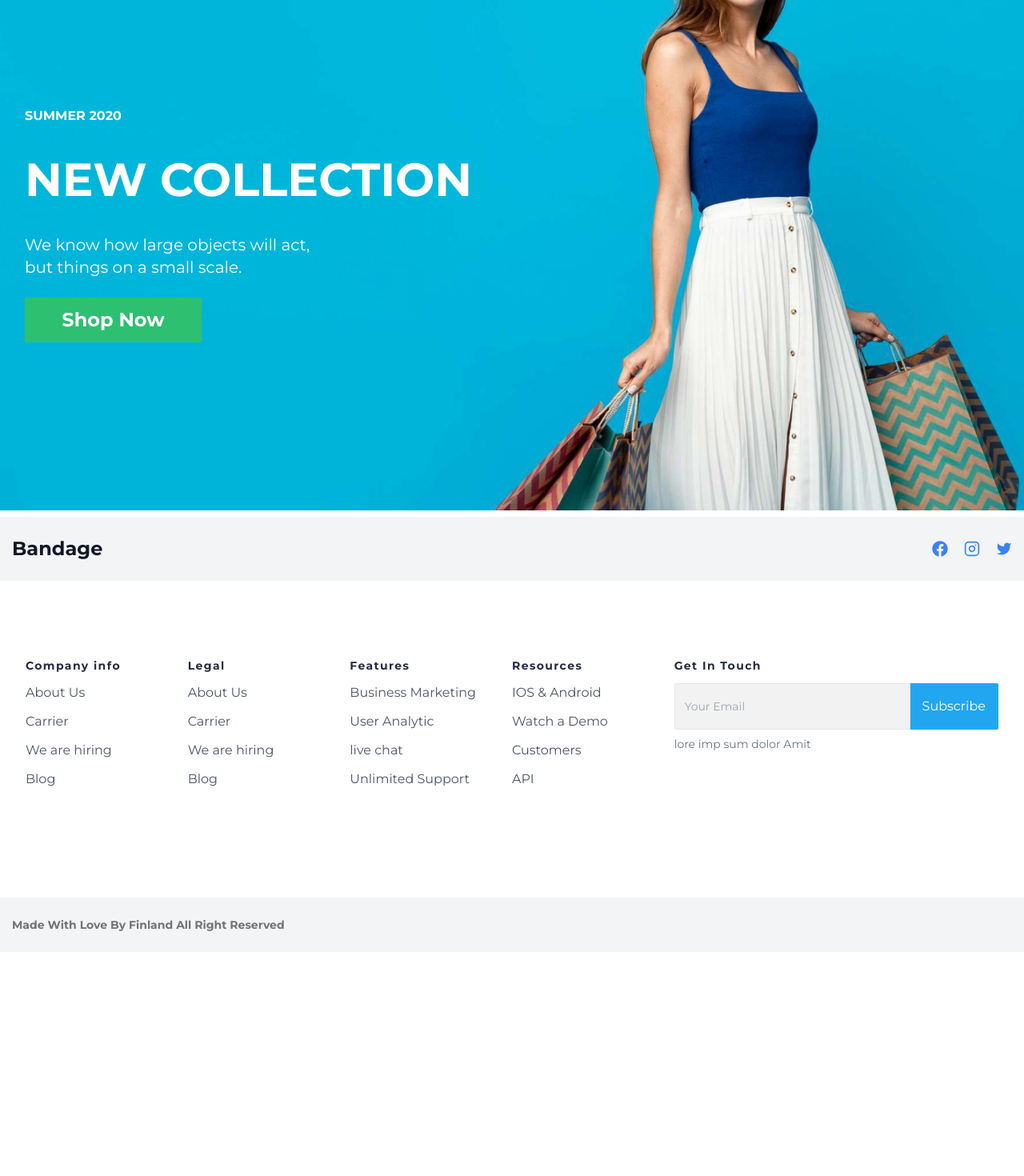
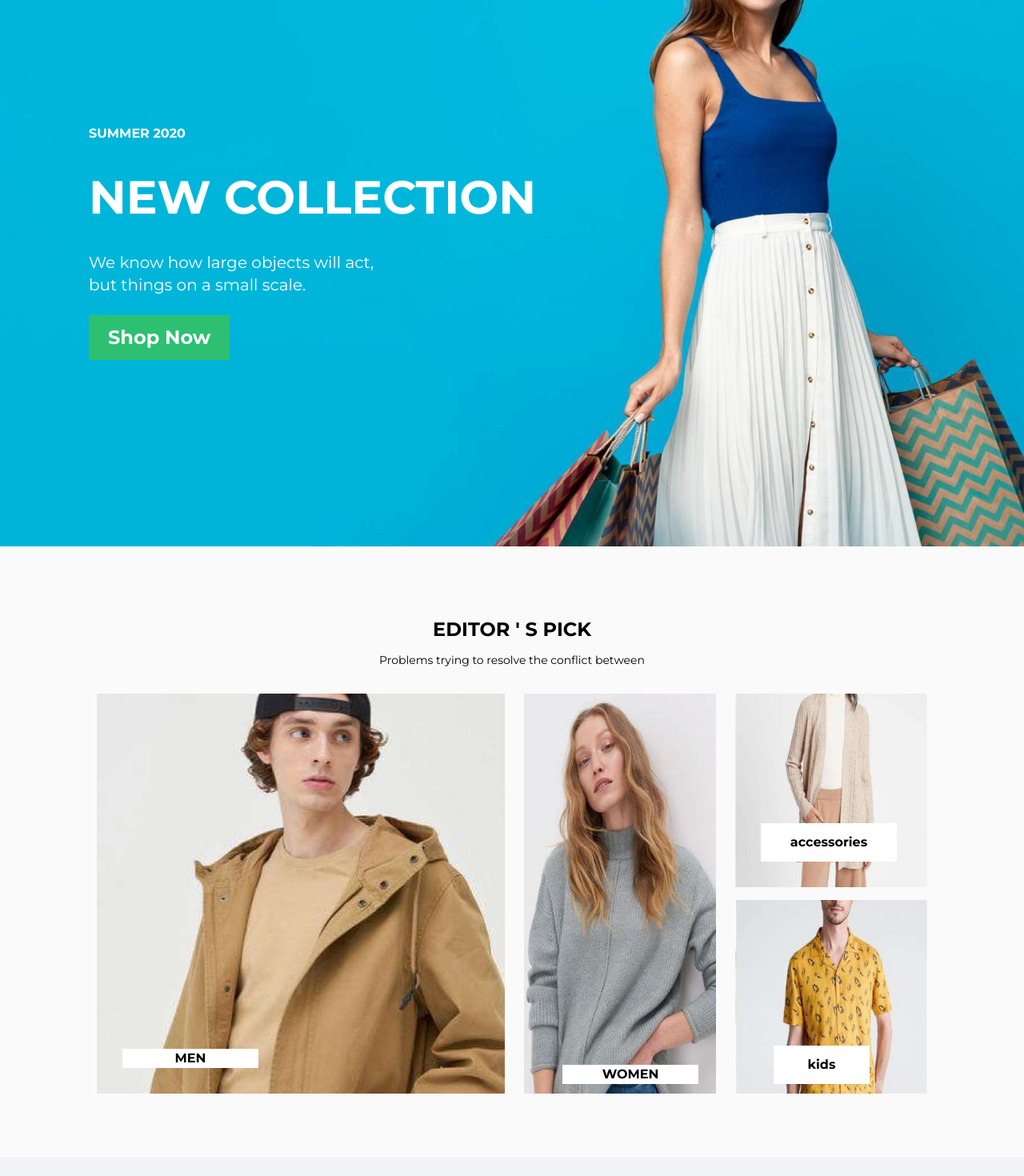
Before and after one commit to abdul-ahad-26/hackathon-2, a Next.js app: page / in a window 1280 px wide. Shown: the part 200-1670 px from the top of the page at 80% size. Before the commit the page ends 1390 px from the top, so only its background shows below. Built offline with nearby package versions, Linux system fonts and the light colour scheme.

Commit message:
corrected errors and made editors pick

```diff
--- a/src/app/components/EditorsPick.tsx
+++ b/src/app/components/EditorsPick.tsx
@@ -2,22 +2,41 @@ import React from 'react'
 
 const EditorsPick = () => {
     return (
-        <div className='flex flex-col w-full px-4 items-center justify-center'>
-            <div className='bg-cover bg-center row-span-1 ' style={{
-                backgroundImage: "url('/men.png')"
-            }}></div>
-            <div className='bg-cover bg-center row-span-1' style={{
-                backgroundImage: "url('/women.png')"
-            }}></div>
-            <div className="flex flex-col gap-2">
-            <div className='bg-cover bg-center row-span-1' style={{
-                backgroundImage: "url('/accessories.png')"
-            }}></div>
-            <div className='bg-cover bg-center row-span-1' style={{
-                backgroundImage: "url('/kids.png')"
-            }}></div>
+        <div className='bg-[#FAFAFA]  py-20 px-2 '>
+            <div className=" flex flex-col text-center items-center gap-3 py-2">
+                <h3 className='font-bold text-2xl'>EDITOR &apos; S PICK</h3>
+                <p className='text-sm w-48 sm:w-full'>Problems trying to resolve
+                    the conflict between </p>
 
             </div>
+            <div className="flex flex-col lg:flex-row text-center justify-center items-center gap-6 mt-6">
+
+
+                <div className='relative'>
+                    <img src="/men.png" alt="men-cloths" className='h-[500px] w-[324px] lg:w-[510px]' />
+                    <button className='w-[170px] max-h-[48px] bg-white absolute bottom-8 left-8 font-bold'>MEN</button>
+                </div>
+                <div className='flex flex-col lg:flex-row gap-6  '>
+                    <div className='relative'>
+                        <img src="/women.png" alt="women-cloths" className='h-[500px] w-[324px] lg:w-[240px]' />
+                        <button className='w-[170px] max-h-[48px] bg-white absolute bottom-3 left-12 font-bold'>WOMEN</button>
+                    </div>
+                    <div className='flex flex-col h-[500px]  justify-between'>
+                        <div className='relative'>
+                            <img src="/accessories.png" alt="accessories" className='h-[242px] w-[324px] lg:w-[240px]' />
+                            <button className='w-[170px] h-[48px] bg-white absolute bottom-8 left-8 font-bold'>accessories</button>
+                        </div>
+                        <div className='relative'>
+                            <img src="/kids.png" alt="kids" className='h-[242px]  w-[324px] lg:w-[240px]' />
+                            <button className='w-[120px] h-[48px] bg-white absolute bottom-3 left-12 font-bold'>kids</button>
+                        </div>
+                    </div>
+                </div>
+
+
+
+            </div>
+            {/* <img src="/women.png" alt="women-cloths" className='h-[500px] w-[324px]' /> */}
 
 
 
--- a/src/app/components/Header.tsx
+++ b/src/app/components/Header.tsx
@@ -1,6 +1,5 @@
 'use client'
 import Link from "next/link";
-import { FaUser } from "react-icons/fa";
 import ShoppingCartOutlinedIcon from "@mui/icons-material/ShoppingCartOutlined";
 import SearchOutlinedIcon from "@mui/icons-material/SearchOutlined";
 import FavoriteBorderOutlinedIcon from "@mui/icons-material/FavoriteBorderOutlined";
@@ -9,7 +8,7 @@ import { BiMenuAltRight } from "react-icons/bi";
 
 export default function Header() {
   return (
-    <header className="bg-white shadow">
+    <header className="bg-white ">
       <div className="container  px-4">
         <div className="flex items-center justify-between h-16">
           <div className="flex items-center lg:gap-20">
--- a/src/app/components/HeaderTop.tsx
+++ b/src/app/components/HeaderTop.tsx
@@ -1,6 +1,5 @@
 "use client"
 import React from 'react'
-import { FaFacebookF } from 'react-icons/fa'
 import { HiOutlinePhone } from 'react-icons/hi'
 import { TfiEmail } from 'react-icons/tfi'
 import YouTubeIcon from '@mui/icons-material/YouTube';
--- a/src/app/components/Hero.tsx
+++ b/src/app/components/Hero.tsx
@@ -1,19 +1,19 @@
 export default function HeroSection() {
     return (
-      <section className="relative container h-[716px] bg-cover bg-center flex items-center  justify-center md:justify-start
+      <section className=" h-[761px]  bg-cover bg-center no-repeat flex items-center  justify-center md:justify-start
       "style={{
           backgroundImage: "url('/hero1.png')",
-          backgroundColor: "#00A8E8"
+
         }}>
 
 
-        {/* content container */}
-        <div className="px-4 flex flex-col gap-6 text-white text-center md:text-left  ">
+
+        <div className="container flex flex-col gap-6 text-white text-center sm:text-left items-center sm:items-start  lg:ml-24 ">
           <h5 className="font-bold">SUMMER 2020</h5>
-          <h1 className="font-bold text-[58px]">NEW COLLECTION</h1>
+          <h1 className="font-bold text-[40px] lg:text-[58px]">NEW COLLECTION</h1>
           <h4 className="text-xl max-w-[367px]">We know how large objects will act,
             but things on a small scale.</h4>
-          <button className="font-bold text-2xl bg-[#2DC071] max-w-[221px] px-6 py-3" >Shop Now</button>
+          <button className="font-bold text-2xl bg-[#2DC071] max-w-[221px] px-6 py-3 hover:bg-green-600 transition" >Shop Now</button>
 
 
         </div>
--- a/src/app/layout.tsx
+++ b/src/app/layout.tsx
@@ -1,5 +1,5 @@
 import type { Metadata } from "next";
-import localFont from "next/font/local";
+// import localFont from "next/font/local";
 import "./globals.css";
 import Header from "./components/Header";
 import Footer from "./components/Footer";
@@ -10,16 +10,16 @@ const montserrat = Montserrat({ subsets: ["latin"], weight: ["300", "400", "500"
 
 
 
-const geistSans = localFont({
-  src: "./fonts/GeistVF.woff",
-  variable: "--font-geist-sans",
-  weight: "100 900",
-});
-const geistMono = localFont({
-  src: "./fonts/GeistMonoVF.woff",
-  variable: "--font-geist-mono",
-  weight: "100 900",
-});
+// const geistSans = localFont({
+//   src: "./fonts/GeistVF.woff",
+//   variable: "--font-geist-sans",
+//   weight: "100 900",
+// });
+// const geistMono = localFont({
+//   src: "./fonts/GeistMonoVF.woff",
+//   variable: "--font-geist-mono",
+//   weight: "100 900",
+// });
 
 export const metadata: Metadata = {
   title: "Create Next App",
--- a/src/app/page.tsx
+++ b/src/app/page.tsx
@@ -6,6 +6,7 @@ export default function HeroSection() {
     <div>
       <Hero/>
       <EditorsPick/>
+
     </div>
 
   );
```
Also changed, not shown: public/men.png.
